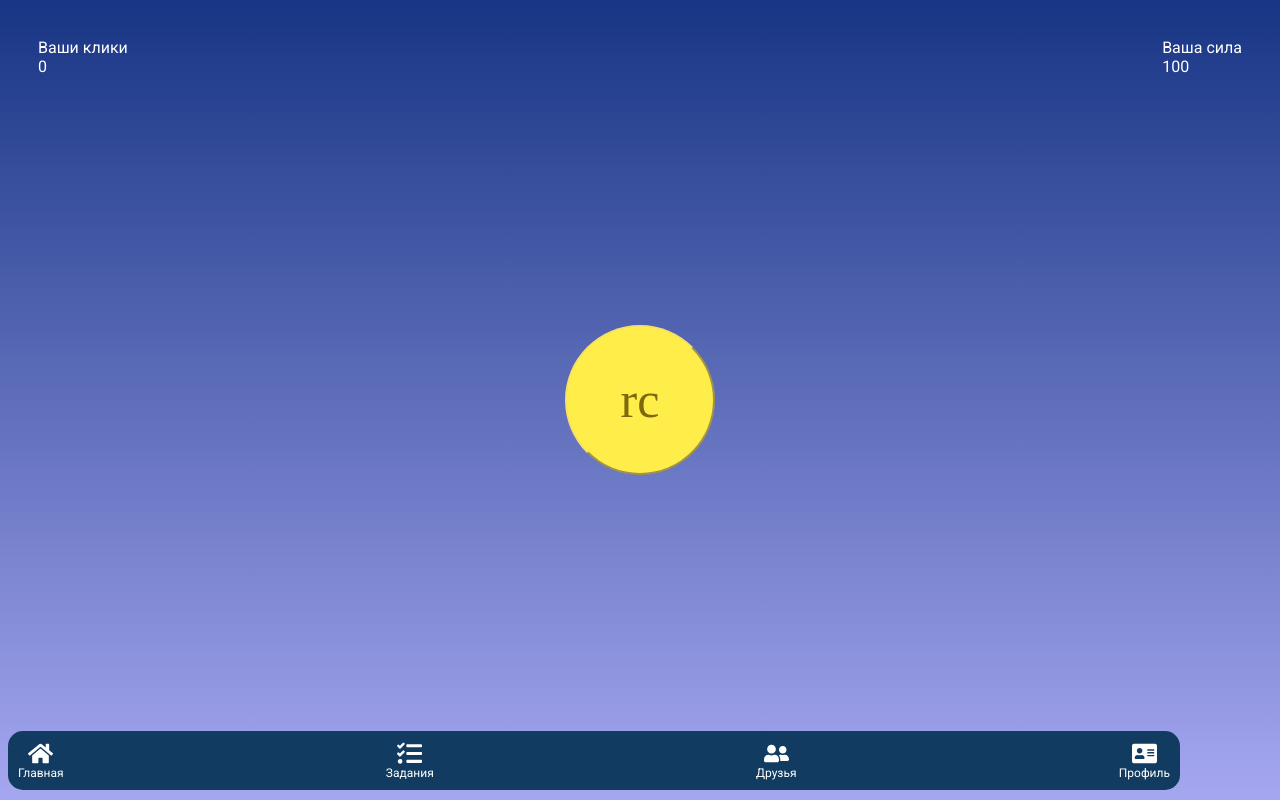
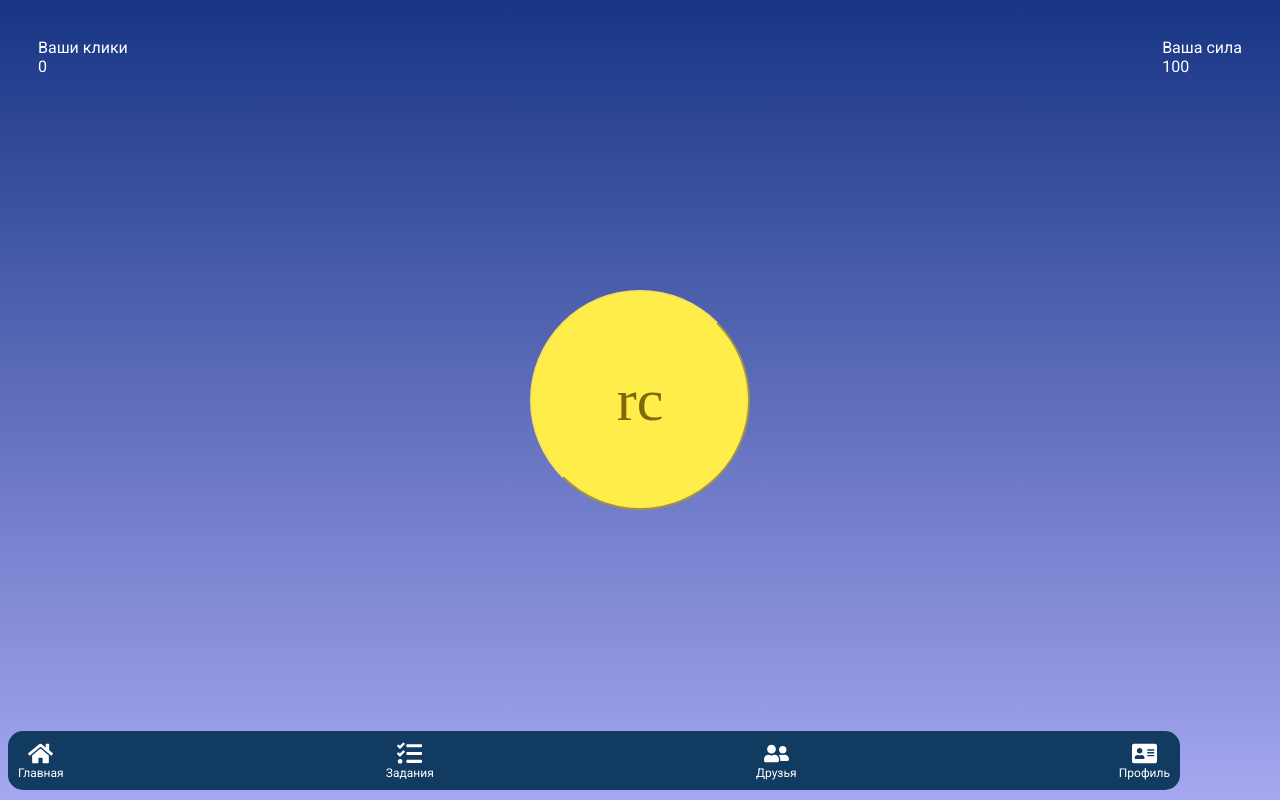
Before and after one commit to fedor772/Klikier, a React (Vite) app: page / in a window 1280 px wide. Built offline with nearby package versions, Linux system fonts and the light colour scheme; a web font is replaced by a local one.

Commit message:
почти добавлены новые страницы

```diff
--- a/package.json
+++ b/package.json
@@ -25,6 +25,7 @@
   },
   "dependencies": {
     "react-icons": "^5.2.1",
+    "react-router-dom": "^6.23.1",
     "react-transition-group": "^4.4.5"
   }
 }
--- a/src/App.css
+++ b/src/App.css
@@ -14,8 +14,8 @@ background: linear-gradient(0deg, rgba(166,167,241,1) 0%, rgba(23,53,132,1) 100%
 
 button {
   border-radius: 50%;
-  width: 150px;
-  height: 150px;
+  width: 220px;
+  height: 220px;
   border-color: #f7e165;
   background-color: #ffed4a;
   position: absolute;
@@ -26,7 +26,7 @@ button {
   font-optical-sizing: auto;
   font-weight: 400;
   font-style: normal;
-  font-size: 50px;
+  font-size: 60px;
   color: #7d680c;
   text-align: center;
 }
--- a/src/App.jsx
+++ b/src/App.jsx
@@ -1,10 +1,15 @@
 import './App.css'
-import { useState } from 'react';
+import { useState, useEffect } from 'react';
 import { FaHome, FaTasks, FaUserFriends, FaAddressCard } from "react-icons/fa";
+import React from 'react';
 
 export default function App() {
   const [count, setCount] = useState(0);
   const [strong, setStrong] = useState(100);
+  const [page, setPage] = useState(0);
+  useEffect(() => {
+    console.log('Page была изменена:', page);
+  }, [page]);
 
   function handleClick() {
     if (strong > 0) {
@@ -21,19 +26,19 @@ export default function App() {
       </div>
       <button onClick={handleClick}>rc</button>
       <nav>
-        <span>
+        <span onClick={() => setPage(0)}>
           <FaHome />
           <span className="label">Главная</span>
         </span>
-        <span>
+        <span onClick={() => setPage(1)}>
           <FaTasks />
           <span className="label">Задания</span>
         </span>
-        <span>
+        <span onClick={() => setPage(2)}>
           <FaUserFriends />
           <span className="label">Друзья</span>
         </span>
-        <span>
+        <span onClick={() => setPage(3)}>
           <FaAddressCard />
           <span className="label">Профиль</span>
         </span>
```
Also changed, not shown: 1 other file (tests, documents, lock files or other folders).
